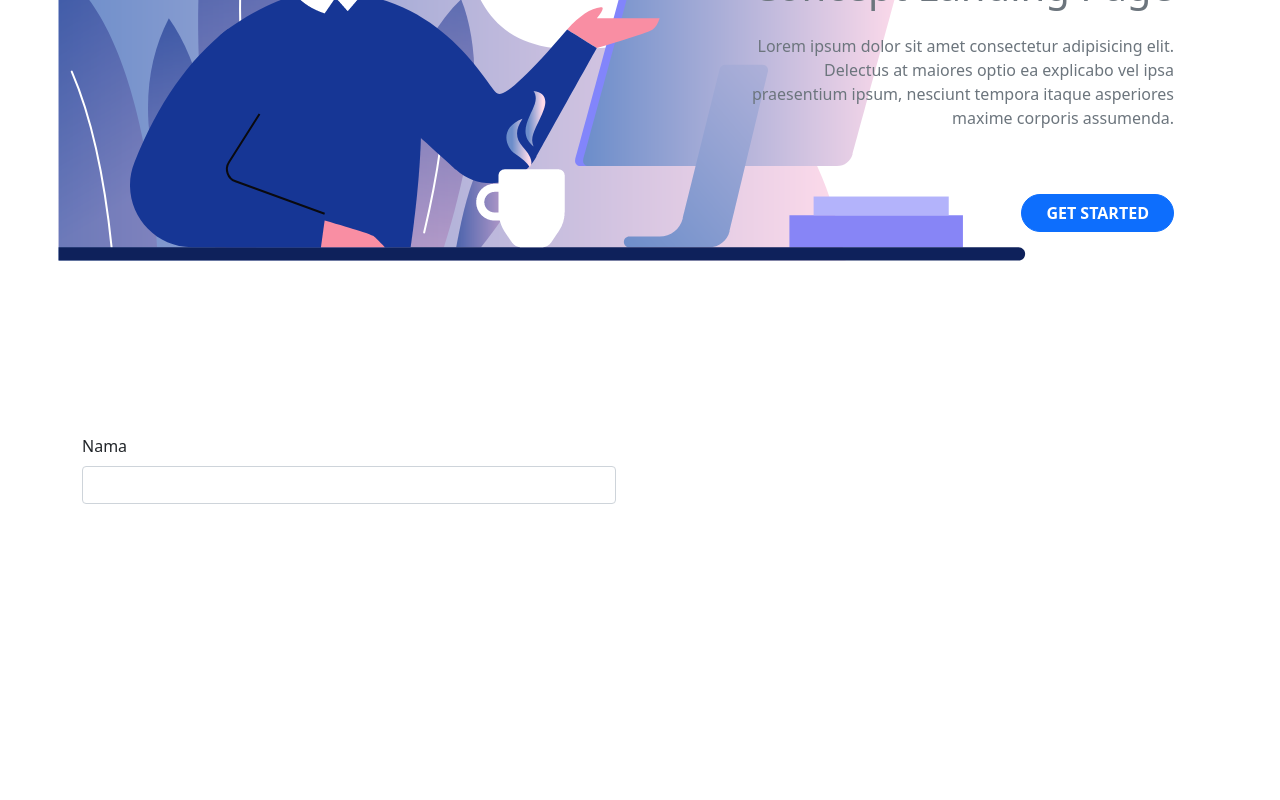
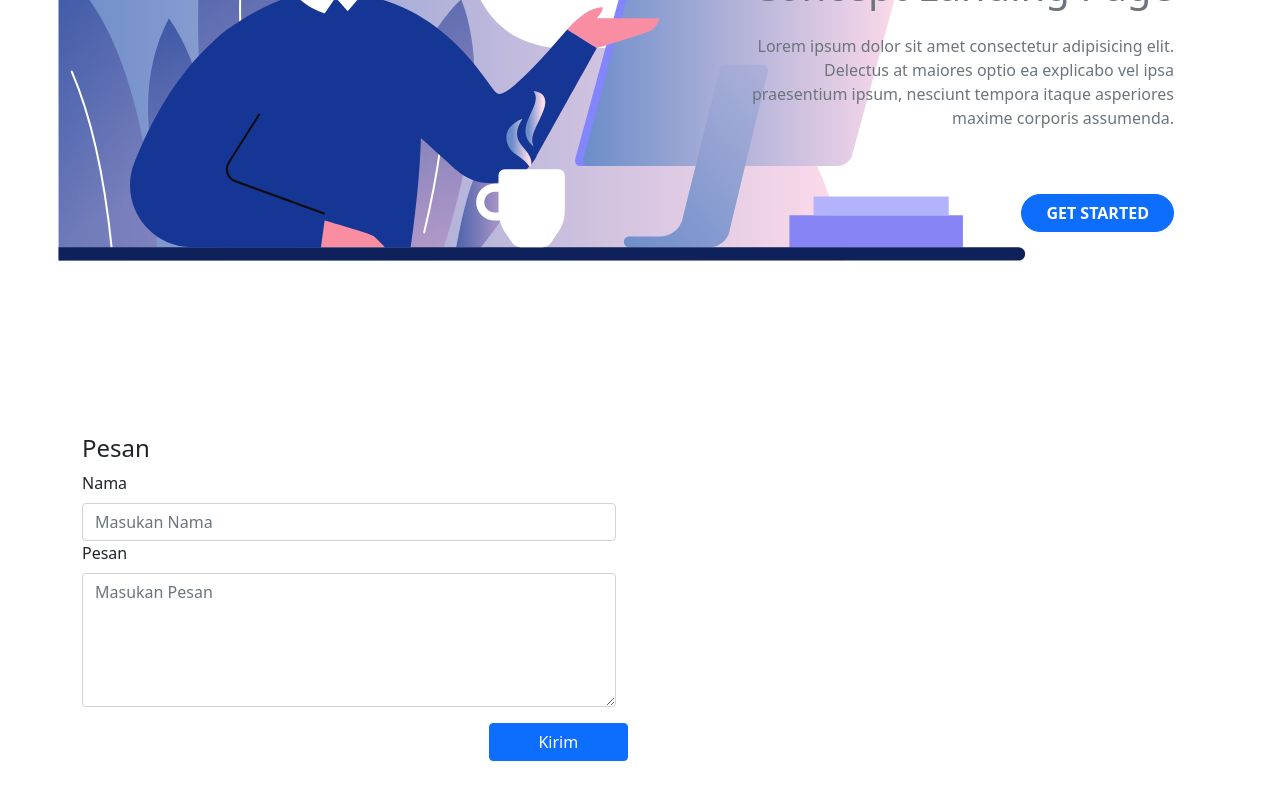
Before and after one commit to denz91/Landingpage, a React (Create React App) app: page /kontak in a window 1280 px wide. Shown: the part 470-1270 px from the top of the page. Before the commit the page ends 974 px from the top, so only its background shows below. Built offline with nearby package versions, Linux system fonts and the light colour scheme.

Commit message:
penambahan form pesan dan kirim ke WA

```diff
--- a/src/App.js
+++ b/src/App.js
@@ -40,7 +40,7 @@ function App() {
           </Navbar.Collapse>
         </Container>
       </Navbar>
-      <Container style={{ height: "100vh" }}>
+      <Container className="min-vh-100 pb-5">
         <Routes>
           <Route path="/" element={<Beranda />} />
           <Route path="/tentang" element={<Tentang />} />
--- a/src/pages/Kontak.js
+++ b/src/pages/Kontak.js
@@ -1,7 +1,15 @@
-import React from "react";
+import React, { useState } from "react";
 import { Row, Col, Button, Form } from "react-bootstrap";
 
 const Kontak = () => {
+  const [pesan, setPesan] = useState("");
+  const [nama, setNama] = useState("");
+  const handleSubmit = (e) => {
+    e.preventDefault();
+    let uri = `Hallo, nama saya ${nama}.\n${pesan}`;
+    let encode = encodeURI(uri);
+    window.open(`http://wa.me/6285723099957?text=${encode}`);
+  };
   return (
     <Row>
       <Row
@@ -26,48 +34,44 @@ const Kontak = () => {
           </p>
           <Row className="justify-content-end">
             <div className="d-flex justify-content-end">
+              <a href="http://wa.me/6285723099957/: " target={"_blank"}>
                 <Button
                   variant="primary"
                   className="rounded-pill px-4 fs-6 fw-bold mt-5"
                 >
                   GET STARTED
                 </Button>
+              </a>
             </div>
           </Row>
         </Col>
-        {/* <Col
-          style={{
-            backgroundImage: `url(/img/illu_kontak.png)`,
-            backgroundRepeat: "no-repeat",
-          }}
-          lg={8}
-        ></Col>
-        <Col className="mt-5 pt-5 ">
-          <h1 className="mt-5 text-end">CONTACT US</h1>
-          <h3 className="text-end">Concept Landing Page</h3>
-          <p className="text-end">
-            Lorem ipsum dolor sit amet consectetur adipisicing elit. Delectus at
-            maiores optio ea explicabo vel ipsa praesentium ipsum, nesciunt
-            tempora itaque asperiores maxime corporis assumenda.
-          </p>
-          <Row className="justify-content-end">
-            <Col lg={4} className="px-0">
-              <Button
-                variant="primary"
-                className="rounded-pill px-4 fs-6 fw-bold"
-              >
-                Contact Us
-              </Button>
-            </Col>
-          </Row>
-        </Col> */}
       </Row>
       <Row>
-        <Col>
+        <Col lg={6}>
+          <Form onSubmit={handleSubmit}>
+            <h4>Pesan</h4>
             <Form.Label htmlFor="input_text">Nama</Form.Label>
-          <Form.Control type="text" id="input_text" />
+            <Form.Control
+              type="text"
+              id="input_text"
+              placeholder="Masukan Nama"
+              onChange={(e) => setNama(e.target.value)}
+            />
+            <Form.Label htmlFor="input_text">Pesan</Form.Label>
+            <Form.Control
+              as="textarea"
+              onChange={(e) => setPesan(e.target.value)}
+              id="input_text"
+              placeholder="Masukan Pesan"
+              rows={5}
+            />
+            <Row className="justify-content-end">
+              <Button type="submit" className="mt-3 w-25">
+                Kirim
+              </Button>
+            </Row>
+          </Form>
         </Col>
-        <Col></Col>
       </Row>
     </Row>
   );
```
Lines whose indentation alone changed are shown as unchanged.
